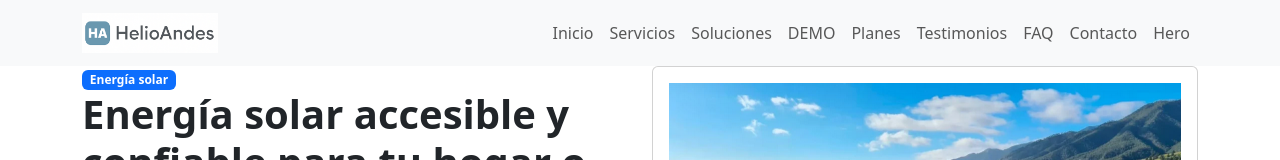
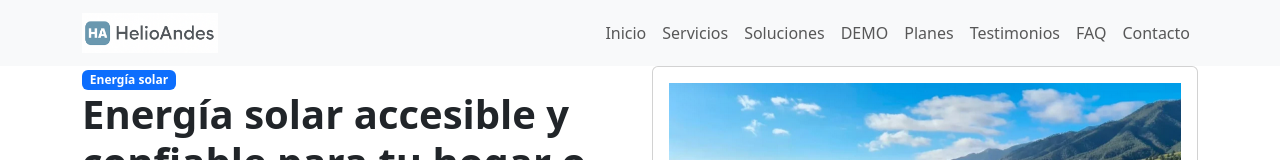
Before and after one commit to Yeikeit/HelioAndes, a React (Create React App) app: page / in a window 1280 px wide. Shown: the top 160 px of the page. Built offline with nearby package versions, Linux system fonts and the light colour scheme.

Commit message:
cambios en navbar

```diff
--- a/src/components/NavbarHelio.js
+++ b/src/components/NavbarHelio.js
@@ -23,7 +23,6 @@ function NavbarHelio() {
             <Nav.Link href="#testimonios">Testimonios</Nav.Link>
             <Nav.Link href="#faq">FAQ</Nav.Link>
             <Nav.Link href="#contacto">Contacto</Nav.Link>
-            <Nav.Link href="#hero">Hero</Nav.Link>
           </Nav>
         </Navbar.Collapse>
       </Container>
```
